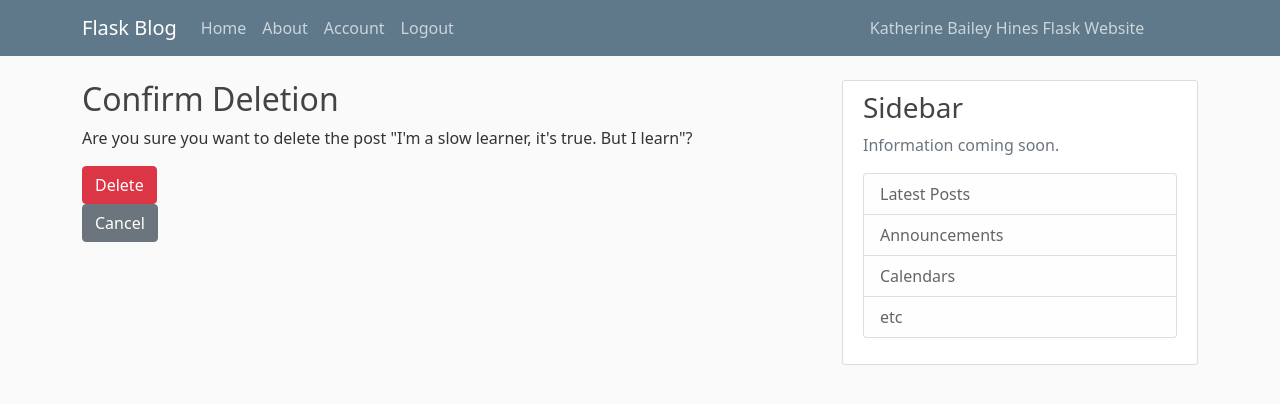
After one commit to klbailey/Flask, a Flask app: page /delete_post/2 in a window 1280 px wide. The commit adds this page. Shown: the top 404 px of the page. Run offline with Flask 3, Linux system fonts and the light colour scheme; a user stored in the database is signed in; some libraries are stand-ins or nearby versions.

Commit message:
Added edit/delete post option

```diff
--- a/FullStackFlaskPracticeONE/app.py
+++ b/FullStackFlaskPracticeONE/app.py
@@ -1,5 +1,5 @@
 from datetime import datetime
-from flask import Flask, render_template, url_for, flash, redirect, request
+from flask import Flask, render_template, url_for, flash, redirect, request, abort
 from flask_sqlalchemy import SQLAlchemy
 # import forms import RegistrationForm, LoginForm
 from forms import RegistrationForm, LoginForm, UpdateAccountForm, PostForm
@@ -312,6 +312,53 @@ def create_post():
 
     return redirect(url_for('home'))
 
+
+# Edit post
+@app.route('/edit_post/<int:post_id>', methods=['GET', 'POST'])
+@login_required
+def edit_post(post_id):
+    post = Post.query.get_or_404(post_id)
+
+    # Check if the current user is the owner of the post
+    if current_user.id != post.user_id:
+        flash('You are not allowed to edit this post.', 'error')
+        return redirect(url_for('home'))
+
+    form = PostForm()
+
+    if form.validate_on_submit():
+        post.title = form.title.data
+        post.content = form.content.data
+        db.session.commit()
+        flash('Post updated successfully.', 'success')
+        return redirect(url_for('home'))
+
+    elif request.method == 'GET':
+        form.title.data = post.title
+        form.content.data = post.content
+
+    return render_template('edit_post.html', title='Edit Post', form=form, post=post)
+
+
+
+# Delete post
+@app.route('/delete_post/<int:post_id>', methods=['GET','POST'])
+@login_required
+def delete_post(post_id):
+    post = Post.query.get_or_404(post_id)
+
+    # Is current user is the owner of the post
+    if current_user.id != post.user_id:
+        flash('You are not allowed to delete this post.', 'error')
+        return redirect(url_for('home'))
+    if request.method == 'POST':
+        # Perform the deletion
+        db.session.delete(post)
+        db.session.commit()
+        flash('Post deleted successfully.', 'success')
+        return redirect(url_for('home'))
+    return render_template('delete_post.html', post=post)
+
 if __name__ == '__main__':
     with app.app_context():
         db.create_all()
--- /dev/null
+++ b/FullStackFlaskPracticeONE/templates/delete_post.html
@@ -0,0 +1,11 @@
+{% extends 'layout.html' %}
+
+{% block content %}
+  <h2>Confirm Deletion</h2>
+  <p>Are you sure you want to delete the post "{{ post.title }}"?</p>
+  <form method="POST" action="{{ url_for('delete_post', post_id=post.id) }}">
+
+    <button type="submit" class="btn btn-danger">Delete</button>
+  </form>
+  <a href="{{ url_for('home') }}" class="btn btn-secondary">Cancel</a>
+{% endblock %}
```
Also changed, not shown: FullStackFlaskPracticeONE/templates/edit_post.html (added, +22 -0 lines), FullStackFlaskPracticeONE/templates/home.html (+10 -4 lines), FullStackFlaskPracticeONE/instance/site.db, FullStackFlaskPracticeONE/static/main.css (line endings or trailing spaces).
